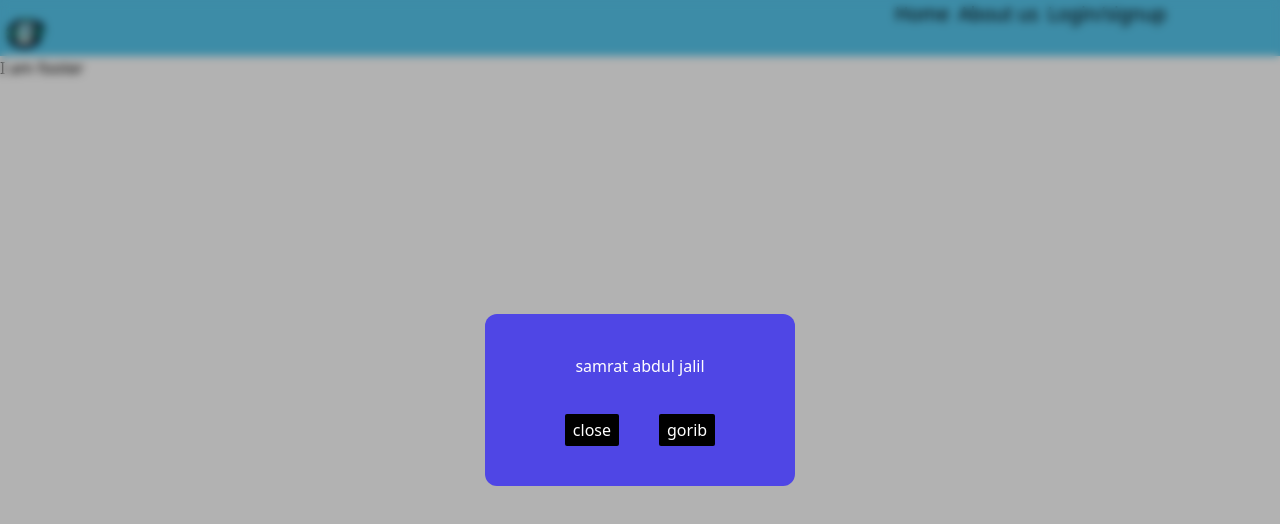
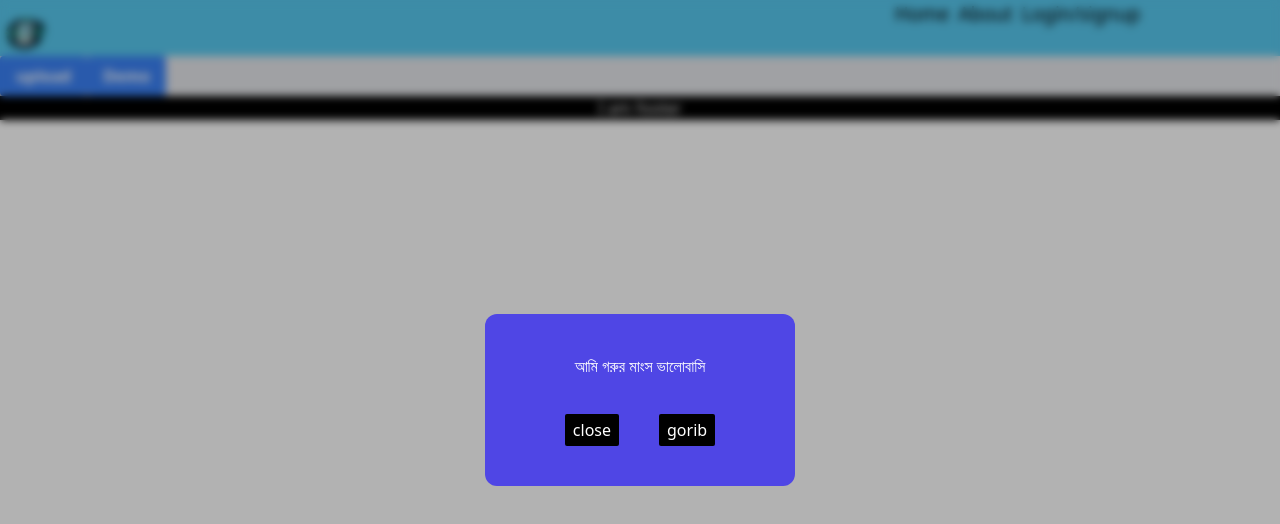
Before and after one commit to samratabduljalil/AgriCareHub, a React (Vite) app in the folder frontend/: page / in a window 1280 px wide. Shown: the top 524 px of the page. Built offline with nearby package versions, Linux system fonts and the light colour scheme.

Commit message:
route done

```diff
--- a/frontend/src/Component/Footer.tsx
+++ b/frontend/src/Component/Footer.tsx
@@ -1,4 +1,4 @@
-
+import './footer.css';
 
 function Footer(){
 
--- a/frontend/src/Component/Modal.tsx
+++ b/frontend/src/Component/Modal.tsx
@@ -11,7 +11,7 @@ function Modal({ onClose }) {
 
 
                 <div className="bg-indigo-600 rounded-xl px-20 py-10 flex flex-col gap-5 items-center mx-4 text-white">
-                    <h1>samrat abdul jalil</h1>
+                    <h1>আমি গরুর মাংস ভালোবাসি</h1>
                     <div className="flex items-center justify-center gap-10">
                         <button className="mt-4 w-full bg-black px-2 py-1 rounded-sm" onClick={onClose}>close</button>
                         <button className="mt-4 w-full bg-black px-2 py-1 rounded-sm">gorib</button>
--- a/frontend/src/Component/Navbar.tsx
+++ b/frontend/src/Component/Navbar.tsx
@@ -1,5 +1,5 @@
 import './navbar.css';
-
+import {NavLink} from 'react-router-dom';
 function Navbar() {
 
     return (
@@ -11,8 +11,8 @@ function Navbar() {
            <img src="\public\image\_14cdbdd2-955a-4e74-a067-18387740e6d1.png" alt="" className="image_logo" />
 
             <ul>
-                <li>Home </li>
-                <li>About us </li>
+                <li><NavLink to="/">Home</NavLink> </li>
+                <li><NavLink to="/About">About</NavLink> </li>
                 <li>Login/signup</li>
             </ul>
 
--- a/frontend/src/Component/footer.css
+++ b/frontend/src/Component/footer.css
@@ -1,6 +1,8 @@
 .footer{
 
     width: 100%;
+
     background-color: black;
     color: white;
+    text-align: center;
 }
--- a/frontend/src/Pages/Home.tsx
+++ b/frontend/src/Pages/Home.tsx
@@ -12,7 +12,10 @@ return (
 
     <Navbar></Navbar>
 
-
+    <div className="x-100 y-160 bg-gray-200 ">
+      <button className="bg-blue-500 hover:bg-blue-700 text-white font-bold py-2 px-4 rounded">upload</button>
+      <button className="bg-blue-500 hover:bg-blue-700  text-white font-bold py-2 px-4 rounded">Demo</button>
+    </div>
 
 
     <Footer></Footer>
--- a/frontend/src/Pages/home.css
+++ b/frontend/src/Pages/home.css
@@ -8,3 +8,9 @@ background-repeat: no-repeat; /* Prevents the background image from repeating */
   background-position: center;
 
 }
+.hero{
+
+width: 100%;
+height: 50%;
+background-color: black;
+}
```
